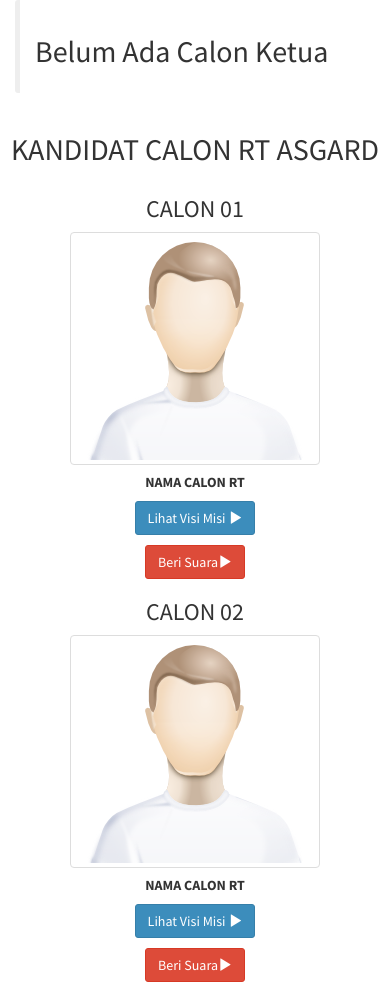
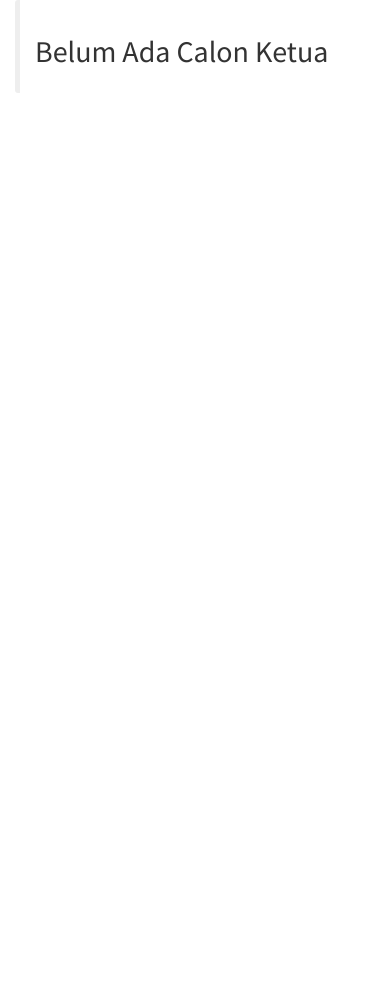
Before and after one commit to agikurniawan/kuy_milih, a PHP site: page /pemilih/milih.php in a window 390 px wide. After the commit the page ends 93 px from the top, so only its background shows below. Run offline with PHP 8.4, Linux system fonts and the light colour scheme; a user stored in the database is signed in; tables that the repository leaves empty hold one stand-in row (values such as "Sample post"); a stand-in replaces the project's code that opens the database connection.

Commit message:
update calon rt

```diff
--- a/admin/ajax_rt.php
+++ b/admin/ajax_rt.php
@@ -27,7 +27,7 @@ include('../include/connection.php');
       <div class="row">
          <?php
          for ($i = 0; $i < $htg; $i++) {
-            $get->bind_result($id, $nama, $foto, $visi, $misi, $suara, $per);
+            $get->bind_result($id, $nama, $foto, $visi, $misi, $suara, $per, $kls);
             $get->fetch();
          ?>
          <div class="col-md-3">
--- a/admin/rt/edit.php
+++ b/admin/rt/edit.php
@@ -8,7 +8,7 @@ $sql  = $con->prepare("SELECT * FROM t_calon_rt WHERE id_rt = ?") or die($con->e
 $sql->bind_param('i', $id);
 $sql->execute();
 $sql->store_result();
-$sql->bind_result($id, $nama, $foto, $visi, $misi, $suara, $periode);
+$sql->bind_result($id, $nama, $foto, $visi, $misi, $suara, $periode, $kls);
 $sql->fetch();
 ?>
 <h3>Edit Data Calon</h3>
--- a/admin/rt/view.php
+++ b/admin/rt/view.php
@@ -8,7 +8,7 @@ $sql = $con->prepare("SELECT * FROM t_calon_rt WHERE id_rt = ?") or die($con->er
 $sql->bind_param('i', $id);
 $sql->execute();
 $sql->store_result();
-$sql->bind_result($id, $nama, $foto, $visi, $misi, $suara, $periode);
+$sql->bind_result($id, $nama, $foto, $visi, $misi, $suara, $periode, $kls);
 $sql->fetch();
 ?>
 <h3>Detail Calon</h3>
@@ -42,6 +42,10 @@ $sql->fetch();
                <td>Periode</td>
                <td>: <?php echo $periode; ?></td>
             </tr>
+            <tr>
+               <td>Kelas RT</td>
+               <td>: <?php echo $kls; ?></td>
+            </tr>
          </tbody>
       </table>
    </div>
--- a/pemilih/milih.php
+++ b/pemilih/milih.php
@@ -78,43 +78,6 @@ if(!isset($_SESSION['siswa'])) {
          echo '</div>';
          ?>
 
-
-
-        <center><h2>KANDIDAT CALON RT ASGARD</h2></center>
-    <div class="row">
-        <div class="col-md-6">
-            <center><h3>CALON 01</h3>
-                <img src="../assets/img/default.png" class="img-responsive img-thumbnail" />
-                <p><h5><strong>NAMA CALON RT</strong></h5></p>
-                <p>
-               <a href="#" class="btn btn-primary" >Lihat Visi Misi <i class="glyphicon glyphicon-play"></i></a>
-                </p>
-                <p>
-               <a href="#" class="btn btn-danger" >Beri Suara<i class="glyphicon glyphicon-play"></i></a>
-                </p>
-            </center>
-
-        </div>
-
-        <div class="col-md-6">
-             <center><h3>CALON 02</h3>
-                <img src="../assets/img/default.png" class="img-responsive img-thumbnail" />
-                <p><h5><strong>NAMA CALON RT</strong></h5></p>
-                <p>
-               <a href="#" class="btn btn-primary" >Lihat Visi Misi <i class="glyphicon glyphicon-play"></i></a>
-                </p>
-                <p>
-               <a href="#" class="btn btn-danger" >Beri Suara<i class="glyphicon glyphicon-play"></i></a>
-                </p>
-            </center>
-        </div>
-      </div>
-
-    </div>
-
-
-
-
     <script src="../assets/js/bootstrap.min.js"></script>
   </body>
 </body>
```
Also changed, not shown: admin/rt/add.php (+19 -0 lines), admin/rt/simpan.php (+5 -3 lines), assets/img/rt/0.53147000 1558762404.png (added), assets/img/rt/0.56135700 1558762674.png (added), assets/img/rt/0.58895800 1558764721.png (added), assets/img/rt/0.64871300 1558762107.jpg (added), assets/img/rt/0.72200600 1558764060.jpg (added), 1 other file.
